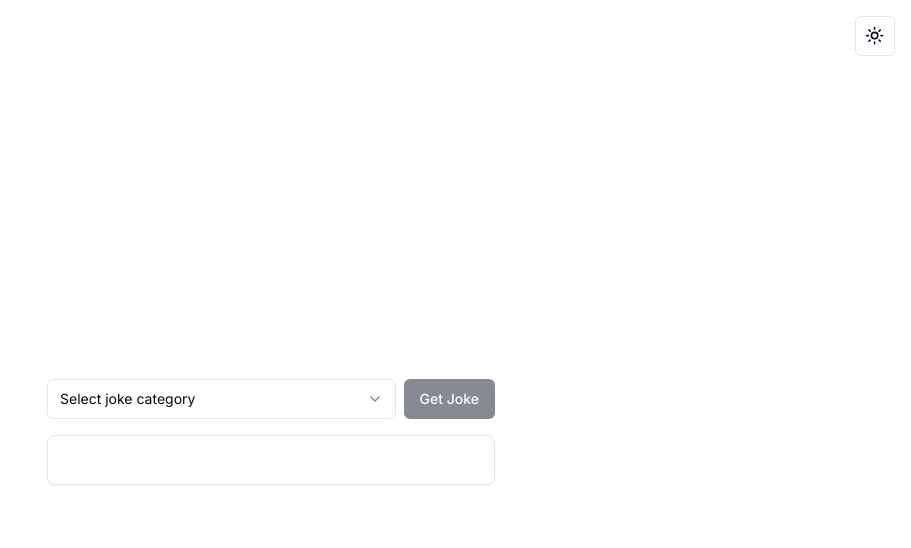
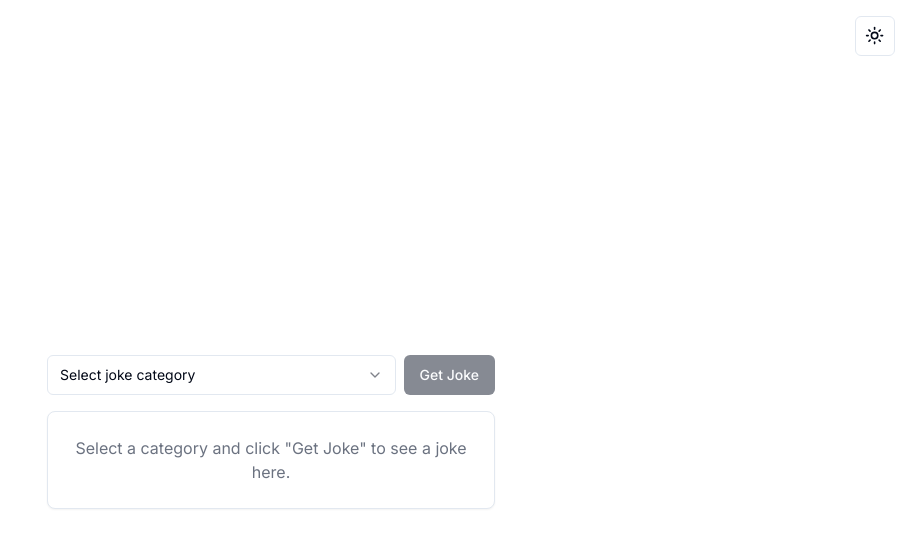
Before and after one commit to iamRyuu/Jokes-APP, a Next.js app: page / in a window 1280 px wide. Shown: the top 548 px of the page, without its empty margins (369-1280 px from the left). Built offline with nearby package versions, Linux system fonts and the light colour scheme.

Commit message:
fix somethings for Eslint

```diff
--- a/components/JokeGenerator.tsx
+++ b/components/JokeGenerator.tsx
@@ -27,8 +27,6 @@ export default function Component() {
 
   const fetchJoke = useCallback(async () => {
     if (!selectedCategory) return;
-
-    //https://official-joke-api.appspot.com/jokes/dad/random
 
     setIsLoading(true);
     try {
@@ -73,14 +71,14 @@ export default function Component() {
       </div>
       <Card>
         <CardContent className="pt-6">
-          {jokes ? (
+          {jokes && jokes.length > 0 ? (
             <>
-              <p className="text-center">{jokes[0]?.setup}</p>
-              <p className="text-center">{jokes[0]?.punchline}</p>
+              <p className="text-center">{jokes[0].setup}</p>
+              <p className="text-center">{jokes[0].punchline}</p>
             </>
           ) : (
             <p className="text-center text-gray-500">
-              Select a category and click "Get Joke" to see a joke here.
+              Select a category and click &quot;Get Joke&quot; to see a joke here.
             </p>
           )}
         </CardContent>
```
